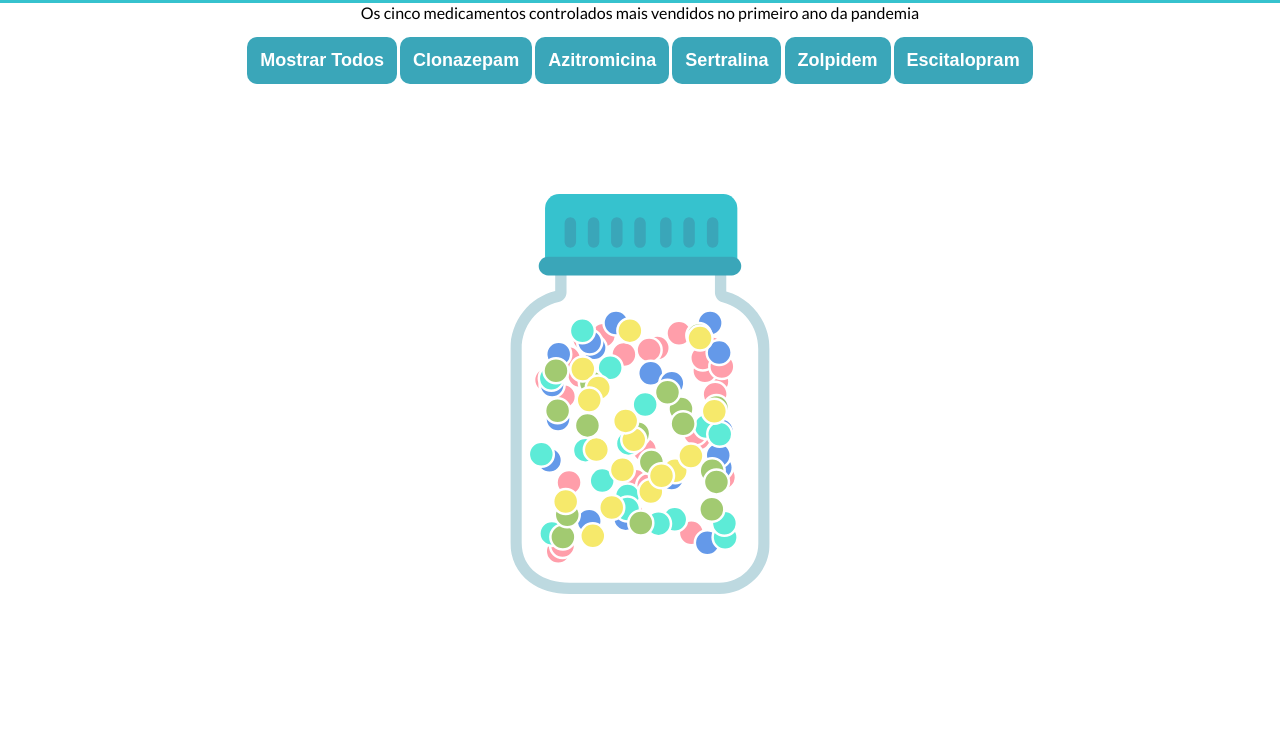
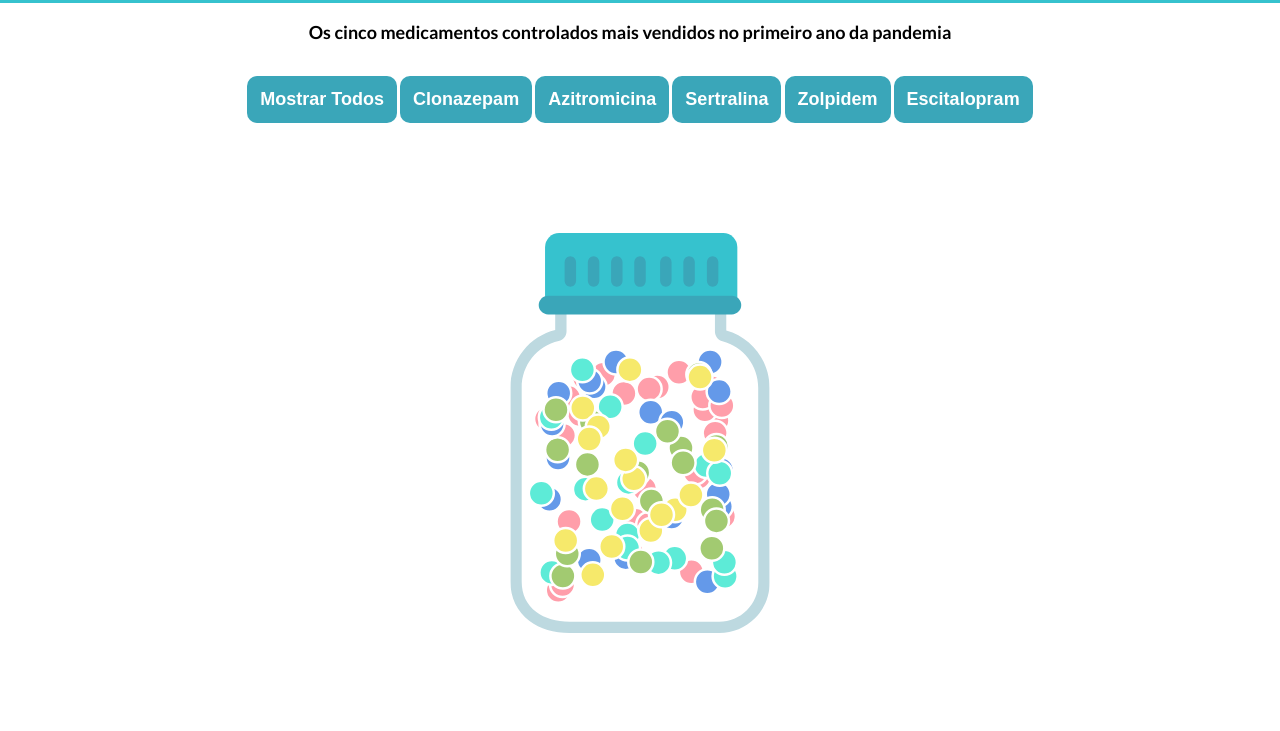
Before and after one commit to Michellynss/2020-Potinho, a plain HTML site: page index.html in a window 1280 px wide. Shown: the part 69-800 px from the top of the page. Drawn offline with Linux system fonts and the light colour scheme.

Commit message:
Update index.html

```diff
--- a/index.html
+++ b/index.html
@@ -12,7 +12,7 @@
 <body>
 <div class="header">
 	<h1>2020 em um frasco</h1></div>
-    	<div <h3> Os cinco medicamentos controlados mais vendidos no primeiro ano da pandemia </h3> </div>
+    	<div class= "legend"> <h3> Os cinco medicamentos controlados mais vendidos no primeiro ano da pandemia </h3> </div>
 
   <div class="botao">
     <button id="btn-all" class="filter-btn">Mostrar Todos</button>
```
